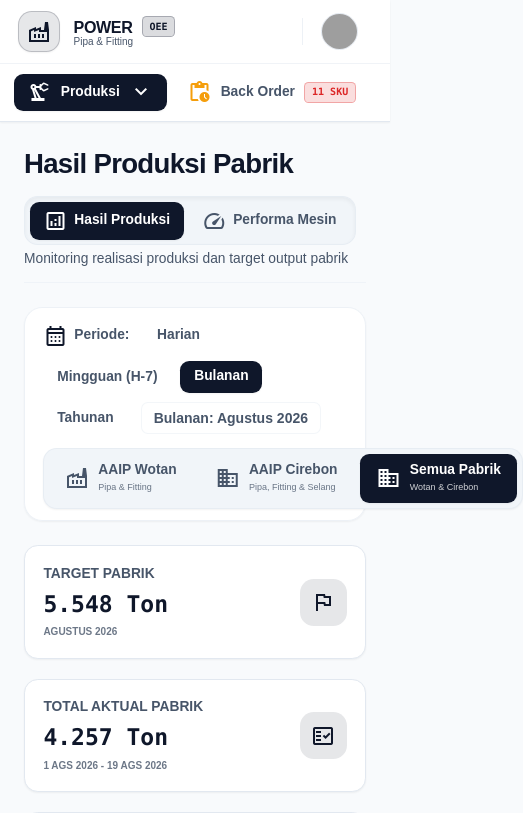
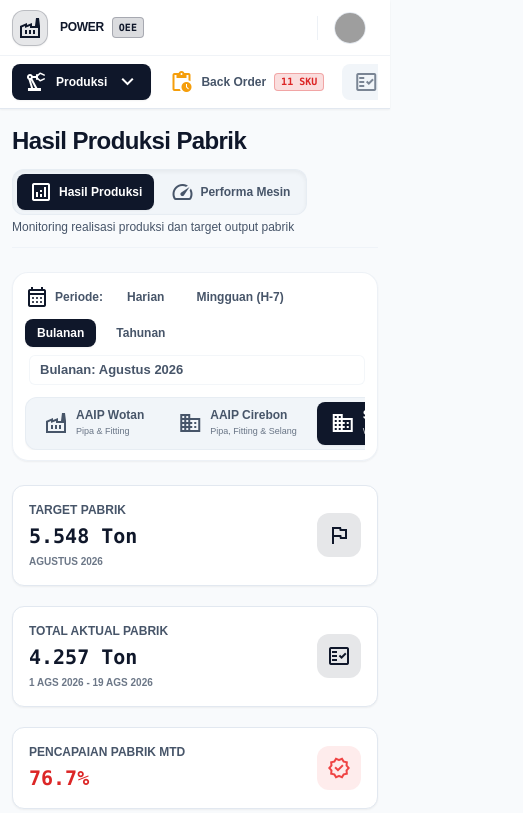
Before and after one commit to MinumCoklatPanas/dashboard-avian, a Next.js app: page / in a window 390 px wide. Shown: the top 813 px of the page, 523 px wide, since content can reach past the window. Built offline with nearby package versions, Linux system fonts and the light colour scheme; grey boxes are pictures that could not be loaded.

Commit message:
Make the pages responsive on mobile devices

```diff
--- a/app/globals.css
+++ b/app/globals.css
@@ -8,6 +8,12 @@
 
 html {
   font-size: 115% !important;
+}
+
+@media (max-width: 640px) {
+  html {
+    font-size: 100% !important;
+  }
 }
 
 body {
--- a/app/login/page.js
+++ b/app/login/page.js
@@ -43,10 +43,12 @@ function LoginPageContent() {
   };
 
   return (
-    <main className="min-h-screen w-full flex items-center justify-center bg-background px-4">
-      <div className="w-full max-w-sm rounded-xl border border-outline/20 bg-surface p-6 shadow-md">
-        <h1 className="text-xl font-semibold text-on-surface mb-2">Login</h1>
-        <p className="text-sm text-on-surface-variant mb-6">Enter your username and password to continue.</p>
+    <main className="min-h-[100dvh] sm:min-h-screen w-full flex items-start sm:items-center justify-center bg-background px-0 sm:px-4 pt-[max(env(safe-area-inset-top),0px)] pb-[max(env(safe-area-inset-bottom),0px)]">
+      <div className="w-full min-h-[100dvh] sm:min-h-0 sm:max-w-sm rounded-none sm:rounded-xl border-0 sm:border border-outline/20 bg-surface p-4 sm:p-6 shadow-none sm:shadow-md">
+        <h1 className="text-lg sm:text-xl font-semibold text-on-surface mb-2">Login</h1>
+        <p className="text-sm text-on-surface-variant mb-5 sm:mb-6">
+          Enter your username and password to continue.
+        </p>
 
         <form onSubmit={handleSubmit} className="space-y-4">
           <div>
@@ -58,7 +60,7 @@ function LoginPageContent() {
               type="text"
               value={username}
               onChange={(event) => setUsername(event.target.value)}
-              className="w-full rounded-md border border-outline/30 bg-background px-3 py-2 text-on-surface outline-none focus:ring-2 focus:ring-primary"
+              className="w-full rounded-md border border-outline/30 bg-background px-3 py-3 sm:py-2 text-base sm:text-sm text-on-surface outline-none focus:ring-2 focus:ring-primary"
               autoComplete="username"
               required
             />
@@ -73,17 +75,17 @@ function LoginPageContent() {
               type="password"
               value={password}
               onChange={(event) => setPassword(event.target.value)}
-              className="w-full rounded-md border border-outline/30 bg-background px-3 py-2 text-on-surface outline-none focus:ring-2 focus:ring-primary"
+              className="w-full rounded-md border border-outline/30 bg-background px-3 py-3 sm:py-2 text-base sm:text-sm text-on-surface outline-none focus:ring-2 focus:ring-primary"
               autoComplete="current-password"
               required
             />
           </div>
 
-          {error ? <p className="text-sm text-red-500">{error}</p> : null}
+          {error ? <p className="text-sm text-red-500 break-words">{error}</p> : null}
 
           <button
             type="submit"
-            className="w-full rounded-md bg-primary px-4 py-2 text-white disabled:opacity-50"
+            className="w-full rounded-md bg-primary px-4 py-3 sm:py-2 text-white text-base sm:text-sm disabled:opacity-50"
             disabled={isSubmitting}
           >
             {isSubmitting ? 'Signing in...' : 'Sign in'}
@@ -96,7 +98,13 @@ function LoginPageContent() {
 
 export default function LoginPage() {
   return (
-    <Suspense fallback={<div className="p-4 text-sm text-muted-foreground">Loading...</div>}>
+    <Suspense
+      fallback={
+        <div className="min-h-[100dvh] sm:min-h-screen p-4 text-sm text-muted-foreground">
+          Loading...
+        </div>
+      }
+    >
       <LoginPageContent />
     </Suspense>
   );
--- a/app/page.js
+++ b/app/page.js
@@ -26,7 +26,7 @@ export default function Page() {
         onChangeProduksiSubmenu={handleProduksiSubmenuChange}
       />
 
-      <div className="p-gutter-lg max-w-[1600px] mx-auto w-full flex-1 flex flex-col">
+      <div className="px-3 py-4 sm:p-gutter-lg max-w-[1600px] mx-auto w-full flex-1 flex flex-col">
         {activeTab === 'backorder' ? (
           <BackorderPage />
         ) : (
--- a/components/dashboard/HeaderNav.js
+++ b/components/dashboard/HeaderNav.js
@@ -7,7 +7,7 @@ export default function HeaderNav({ activeTab, onChangeTab, onChangeProduksiSubm
 
   return (
     <header className="sticky top-0 z-50 w-full bg-surface border-b border-outline-variant shadow-sm">
-      <div className="flex items-center justify-between px-4 lg:px-6 h-14 border-b border-outline-variant/50 gap-4">
+      <div className="flex items-center justify-between px-3 sm:px-4 lg:px-6 h-14 border-b border-outline-variant/50 gap-2 sm:gap-4">
         <button
           type="button"
           onClick={() => onChangeTab('hasil_produksi')}
@@ -17,12 +17,12 @@ export default function HeaderNav({ activeTab, onChangeTab, onChangeProduksiSubm
           <div className="w-9 h-9 rounded-xl bg-primary/10 border border-primary/20 flex items-center justify-center text-primary shadow-sm group-hover:scale-105 transition-transform">
             <span className="material-symbols-outlined text-xl">factory</span>
           </div>
-          <div className="text-left">
+          <div className="text-left min-w-0">
             <div className="flex items-center gap-2">
-              <span className="text-sm font-black text-on-surface tracking-tight leading-tight">POWER</span>
+              <span className="text-xs sm:text-sm font-black text-on-surface tracking-tight leading-tight truncate">POWER</span>
               <span className="px-1.5 py-0.5 rounded text-[10px] font-black bg-primary/15 text-primary border border-primary/25 font-mono">OEE</span>
             </div>
-            <p className="text-[10px] text-on-surface-variant font-label-mono leading-none">Pipa &amp; Fitting</p>
+            <p className="hidden sm:block text-[10px] text-on-surface-variant font-label-mono leading-none">Pipa &amp; Fitting</p>
           </div>
         </button>
 
--- a/features/backorder/BackorderPage.js
+++ b/features/backorder/BackorderPage.js
@@ -157,7 +157,8 @@ export default function BackorderPage() {
       <div className="bg-surface-container border border-outline-variant p-5 lg:p-6 rounded-2xl shadow-sm space-y-4">
         <div className="flex flex-col space-y-1.5">
           <span className="text-[10px] text-on-surface-variant font-bold uppercase tracking-wider font-label-mono">Pilih Pabrik:</span>
-          <div className="flex flex-wrap bg-surface-container-high p-1 rounded-xl border border-outline-variant/60 w-fit">
+          <div className="w-full sm:w-fit overflow-x-auto custom-scrollbar">
+            <div className="inline-flex bg-surface-container-high p-1 rounded-xl border border-outline-variant/60 min-w-max">
             {['Wotan', 'Cirebon', 'all'].map((p) => (
               <button
                 key={p}
@@ -166,7 +167,7 @@ export default function BackorderPage() {
                   if (line === 'selang' && p !== 'Cirebon') setLine('pipa');
                   setSelectedRecommendationId(null);
                 }}
-                className={`flex items-center gap-2.5 px-4 py-2 rounded-lg text-xs font-bold font-label-mono transition-all duration-200 ${
+                className={`shrink-0 flex items-center gap-2.5 px-4 py-2 rounded-lg text-xs font-bold font-label-mono transition-all duration-200 ${
                   plant === p ? 'bg-primary text-on-primary shadow-sm' : 'text-on-surface-variant hover:text-on-surface hover:bg-surface-container-highest'
                 }`}
               >
@@ -174,6 +175,7 @@ export default function BackorderPage() {
                 {p === 'all' ? 'Semua Pabrik' : `AAIP ${p}`}
               </button>
             ))}
+            </div>
           </div>
         </div>
 
@@ -401,9 +403,9 @@ export default function BackorderPage() {
 
                   return (
                     <div key={opt.id} className={`p-4 rounded-xl ${statusMeta.card}`}>
-                      <div className="flex items-center justify-between gap-2 mb-1.5">
+                      <div className="flex flex-col sm:flex-row sm:items-center sm:justify-between gap-2 mb-1.5">
                         <span className="font-extrabold text-sm text-on-surface">{opt.machine}</span>
-                        <div className="flex items-center gap-1.5">
+                        <div className="flex flex-wrap items-center gap-1.5">
                           <span className={`px-2.5 py-0.5 rounded text-[10px] font-black uppercase font-mono border ${statusMeta.badge}`}>{statusMeta.label}</span>
                           {idx === 0 ? (
                             <span className="px-2 py-0.5 rounded text-[10px] font-black uppercase font-mono bg-yellow-400 text-yellow-950 border border-yellow-500">Rekomendasi Utama</span>
@@ -445,12 +447,12 @@ export default function BackorderPage() {
                 className="w-full bg-surface-container-low border border-outline-variant rounded-xl pl-10 pr-4 py-2.5 text-xs lg:text-sm font-semibold focus:ring-1 focus:ring-primary focus:border-primary outline-none transition-all text-on-surface"
               />
             </div>
-            <div className="flex items-center gap-3">
+            <div className="flex flex-wrap items-center gap-3 w-full lg:w-auto">
               <label className="text-xs lg:text-sm font-black text-on-surface-variant uppercase tracking-wider font-label-mono whitespace-nowrap">Status SKU:</label>
               <select
                 value={velocity}
                 onChange={(e) => setVelocity(e.target.value)}
-                className="bg-surface-container-low border border-outline-variant rounded-xl px-3.5 py-2.5 text-xs lg:text-sm font-bold text-on-surface outline-none focus:ring-1 focus:ring-primary"
+                className="w-full sm:w-auto bg-surface-container-low border border-outline-variant rounded-xl px-3.5 py-2.5 text-xs lg:text-sm font-bold text-on-surface outline-none focus:ring-1 focus:ring-primary"
               >
                 <option value="all">Semua Status SKU</option>
                 <option value="01_Fast">01_Fast Moving</option>
--- a/features/hasil-produksi/HasilProduksiPage.js
+++ b/features/hasil-produksi/HasilProduksiPage.js
@@ -125,8 +125,8 @@ export default function HasilProduksiPage({ produksiSubmenu = 'hasil_produksi',
         </p>
       </div>
 
-      <div className="sticky top-[106px] z-30 bg-surface/95 backdrop-blur-md py-2.5 px-4 rounded-2xl border border-outline-variant/60 shadow-sm flex flex-wrap items-center justify-between gap-3 select-none">
-        <div className="flex flex-wrap items-center gap-2">
+      <div className="relative sm:sticky sm:top-[106px] z-30 bg-surface/95 backdrop-blur-md py-2.5 px-3 sm:px-4 rounded-2xl border border-outline-variant/60 shadow-sm flex flex-wrap items-center justify-between gap-3 select-none">
+        <div className="flex flex-wrap items-center gap-2 min-w-0">
           <div className="flex items-center gap-1.5 text-xs font-bold text-on-surface-variant mr-1">
             <span className="material-symbols-outlined text-primary text-base">calendar_month</span>
             <span>Periode:</span>
@@ -142,12 +142,13 @@ export default function HasilProduksiPage({ produksiSubmenu = 'hasil_produksi',
               {periodLabel[p]}
             </button>
           ))}
-          <span className="ml-1 text-[14px] font-semibold text-on-surface-variant bg-surface-container px-2.5 py-1 rounded-md border border-outline-variant/40">
+          <span className="ml-1 w-full sm:w-auto text-[13px] sm:text-[14px] font-semibold text-on-surface-variant bg-surface-container px-2.5 py-1 rounded-md border border-outline-variant/40">
             {periodLabel[period]}: {periodDescription[period]}
           </span>
         </div>
 
-        <div className="flex items-center gap-1.5 bg-surface-container-high p-1 rounded-xl border border-outline-variant/60 shadow-sm shrink-0">
+        <div className="w-full sm:w-auto overflow-x-auto custom-scrollbar">
+          <div className="inline-flex items-center gap-1.5 bg-surface-container-high p-1 rounded-xl border border-outline-variant/60 shadow-sm shrink-0 min-w-max">
           {[
             { id: 'wotan', label: 'AAIP Wotan', sub: 'Pipa & Fitting', icon: 'factory' },
             { id: 'cirebon', label: 'AAIP Cirebon', sub: 'Pipa, Fitting & Selang', icon: 'domain' },
@@ -156,7 +157,7 @@ export default function HasilProduksiPage({ produksiSubmenu = 'hasil_produksi',
             <button
               key={item.id}
               onClick={() => setFactory(item.id)}
-              className={`flex items-center gap-2 px-3.5 py-1.5 rounded-lg text-xs font-bold font-label-mono transition-all duration-200 ${
+              className={`shrink-0 flex items-center gap-2 px-3.5 py-1.5 rounded-lg text-xs font-bold font-label-mono transition-all duration-200 ${
                 factory === item.id ? 'bg-primary text-on-primary shadow-sm' : 'text-on-surface-variant hover:text-on-surface hover:bg-surface-container-highest'
               }`}
             >
@@ -167,6 +168,7 @@ export default function HasilProduksiPage({ produksiSubmenu = 'hasil_produksi',
               </div>
             </button>
           ))}
+          </div>
         </div>
       </div>
 
```
